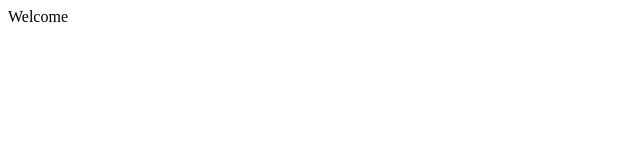
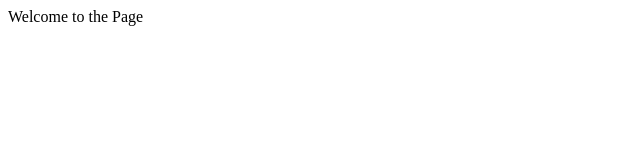
Before and after one commit to SaranyaRamkrish/project1, a plain HTML site: page index.html in a window 1280 px wide. Shown: the full height of the page, 0-640 px from the left. Drawn offline with Linux system fonts and the light colour scheme.

Commit message:
Second commit

```diff
--- a/index.html
+++ b/index.html
@@ -1,5 +1,5 @@
 <html>
 <body>
-Welcome
+Welcome to the Page
 </body>
 </html>
```
